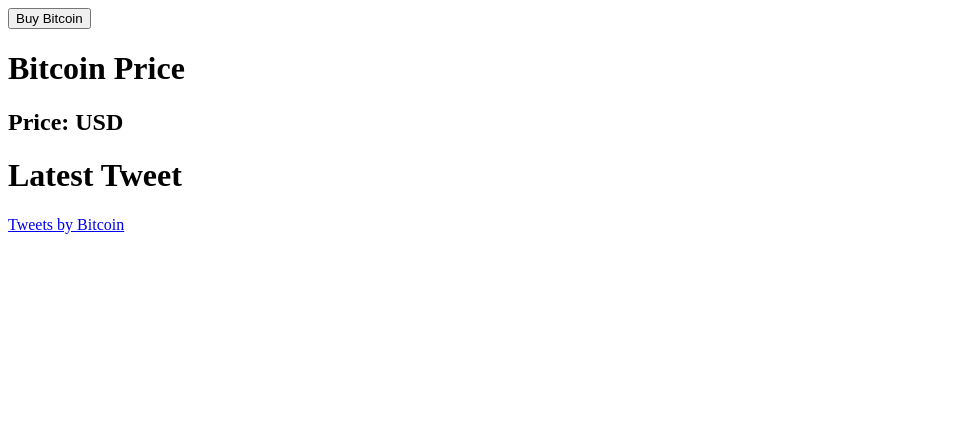
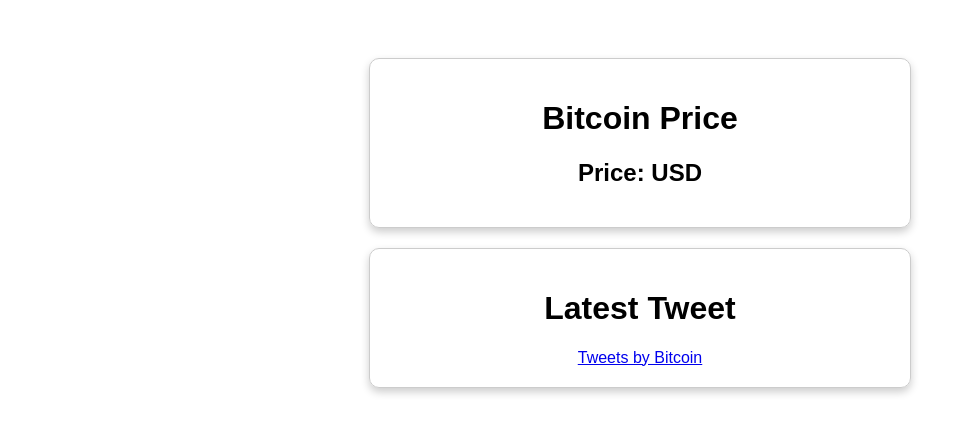
Before and after one commit to peacekeeper09/bitcoin_trace, a plain HTML site: page index.html in a window 1280 px wide. Shown: the whole page, without its empty margins (0-969 px from the left). Drawn offline with Linux system fonts and the light colour scheme; no server answers.

Commit message:
Update index.html

```diff
--- a/index.html
+++ b/index.html
@@ -1,13 +1,12 @@
 <!DOCTYPE html>
 <html>
   <head>
+    <meta name="viewport" content="width=device-width, initial-scale=1.0">
     <title>Bitcoin Price and Latest Tweet</title>
     <script src="https://platform.twitter.com/widgets.js"></script>
-    <link rel="stylesheet" href="testing.css">
+    <link rel="stylesheet" href="style.css">
     <script src="app.js" async defer></script>
-  </head>
   <body>
-    <button class="buy-button" onclick="window.location.href = 'https://bitcoin.org/en/buy';">Buy Bitcoin</button>
     <div class="card">
       <h1>Bitcoin Price</h1>
       <h2>Price: <span id="btc-price"></span> USD</h2>
@@ -17,19 +16,7 @@
       <div id="twitter-feed"></div>
     </div>
     <script>
-      const btcPriceElement = document.getElementById("btc-price");
-      const twitterFeedElement = document.getElementById("twitter-feed");
 
-      // Use a cryptocurrency API to fetch the latest Bitcoin price in USD
-      fetch("https://min-api.cryptocompare.com/data/price?fsym=BTC&tsyms=USD")
-        .then(response => response.json())
-        .then(data => {
-          btcPriceElement.innerText = data.USD;
-        });
-
-      // Use Twitter API to fetch the latest tweet from https://twitter.com/Bitcoin
-      twitterFeedElement.innerHTML = '<a class="twitter-timeline" data-height="400" data-theme="dark" href="https://twitter.com/Bitcoin?ref_src=twsrc%5Etfw">Tweets by Bitcoin</a>';
-      twttr.widgets.load();
     </script>
   </body>
 </html>
```
